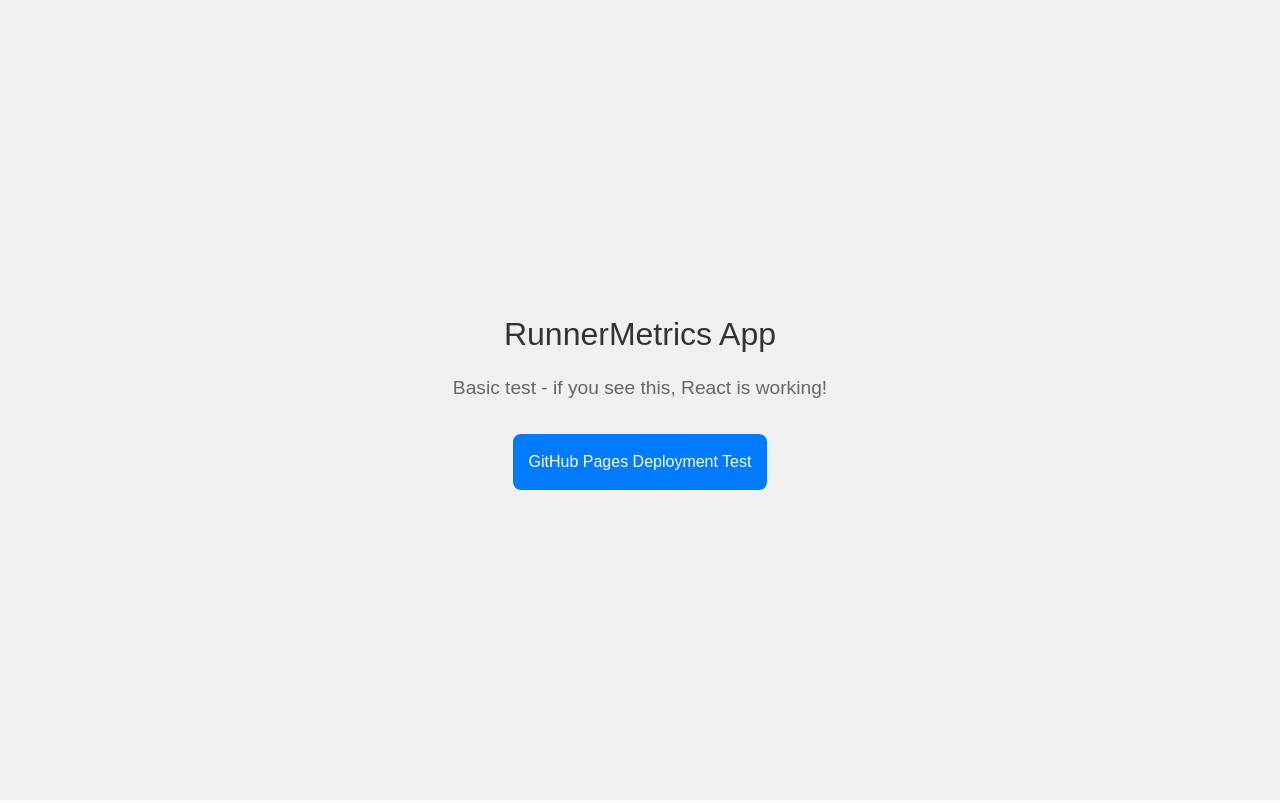
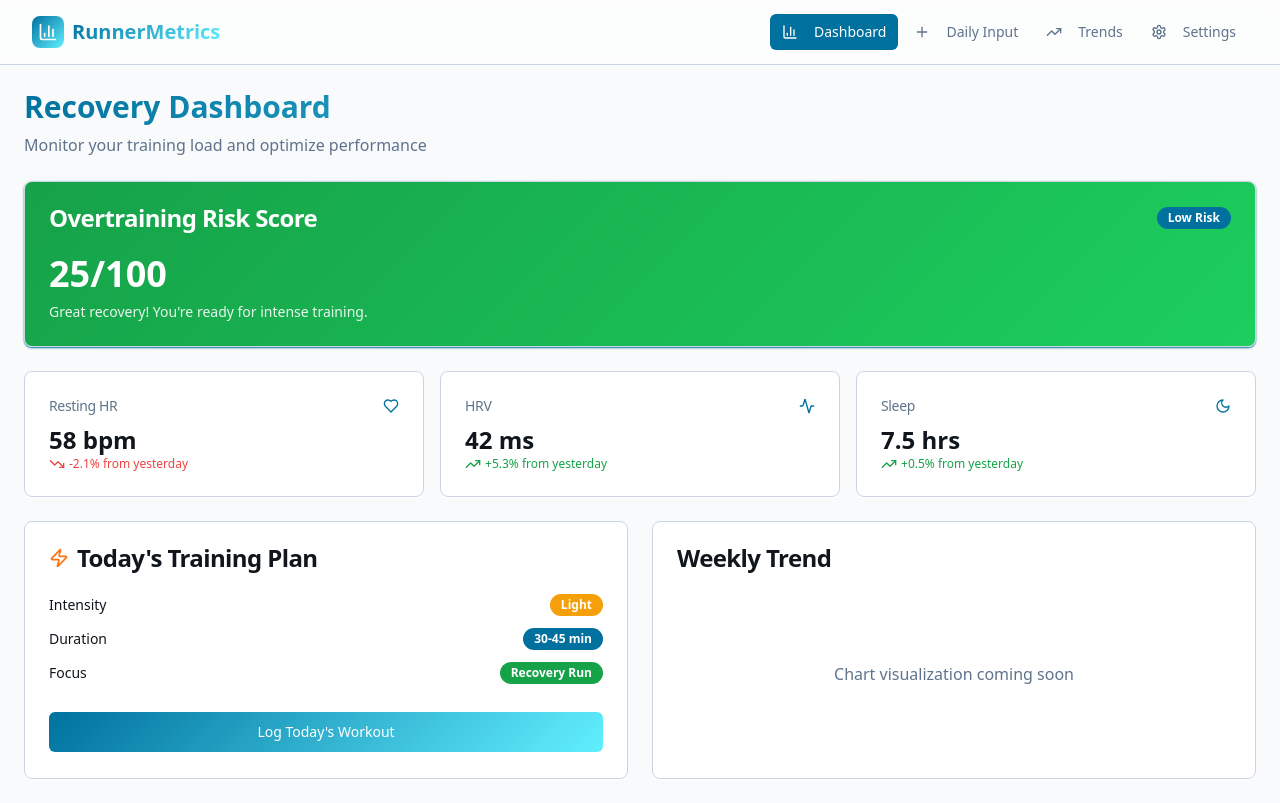
Before and after one commit to aryanvx/run-aware, a React (Vite) app: page / in a window 1280 px wide. Built offline with nearby package versions, Linux system fonts and the light colour scheme.

Commit message:
Fix React deployment issue
The issue appears to be with React not working on GitHub Pages. Further debugging is required.

```diff
--- a/index.html
+++ b/index.html
@@ -19,6 +19,6 @@
 
   <body>
     <div id="root"></div>
-    <script type="module" src="/src/main.tsx"></script>
+    <script type="module" src="./src/main.tsx"></script>
   </body>
 </html>
--- a/src/App.tsx
+++ b/src/App.tsx
@@ -3,7 +3,7 @@ import { Toaster as Sonner } from "@/components/ui/sonner";
 import { TooltipProvider } from "@/components/ui/tooltip";
 import { QueryClient, QueryClientProvider } from "@tanstack/react-query";
 import { BrowserRouter, Routes, Route } from "react-router-dom";
-import Index from "./pages/TestPage";
+import Index from "./pages/Index";
 import NotFound from "./pages/NotFound";
 
 const queryClient = new QueryClient();
--- a/src/pages/TestPage.tsx
+++ /dev/null
@@ -1,33 +0,0 @@
-const TestPage = () => {
-  return (
-    <div style={{
-      minHeight: '100vh',
-      backgroundColor: '#f0f0f0',
-      display: 'flex',
-      alignItems: 'center',
-      justifyContent: 'center',
-      fontFamily: 'Arial, sans-serif'
-    }}>
-      <div style={{ textAlign: 'center' }}>
-        <h1 style={{ color: '#333', fontSize: '2rem', marginBottom: '1rem' }}>
-          RunnerMetrics App
-        </h1>
-        <p style={{ color: '#666', fontSize: '1.2rem' }}>
-          Basic test - if you see this, React is working!
-        </p>
-        <div style={{
-          marginTop: '2rem',
-          padding: '1rem',
-          backgroundColor: '#007bff',
-          color: 'white',
-          borderRadius: '8px',
-          display: 'inline-block'
-        }}>
-          GitHub Pages Deployment Test
-        </div>
-      </div>
-    </div>
-  );
-};
-
-export default TestPage;
```
